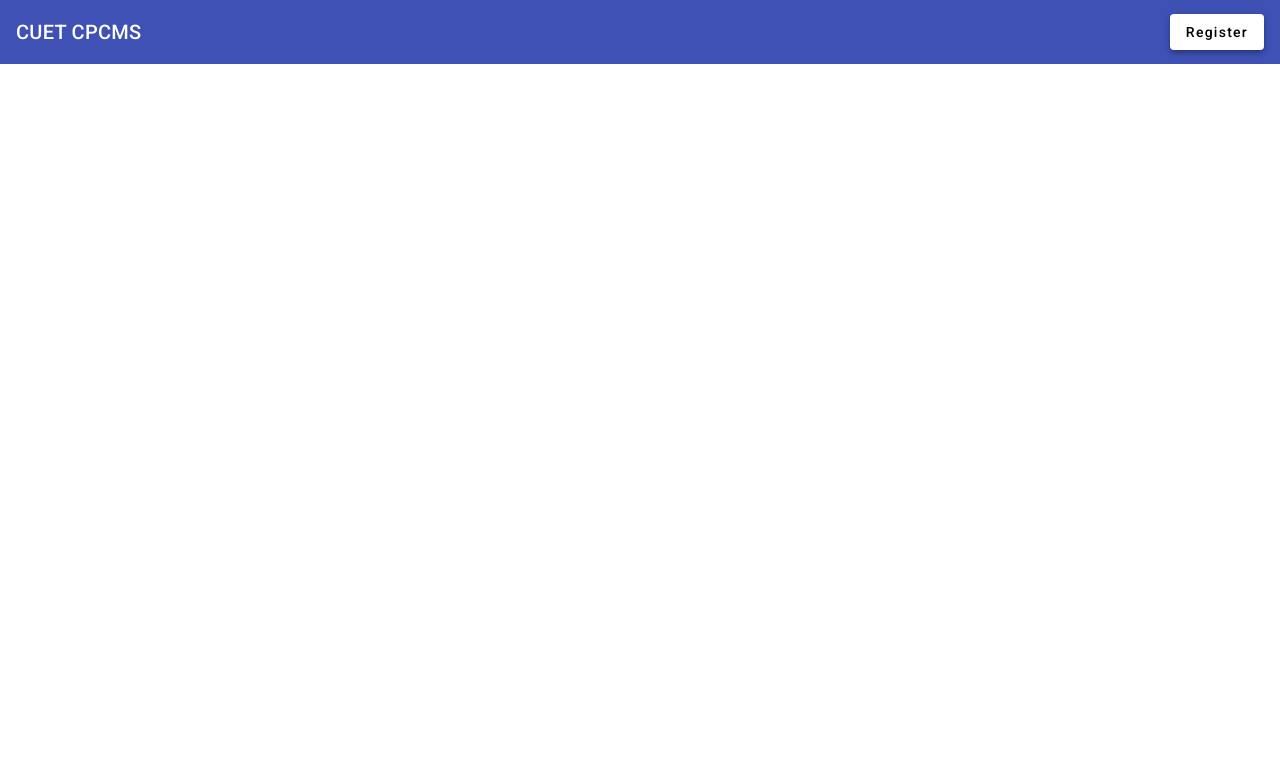
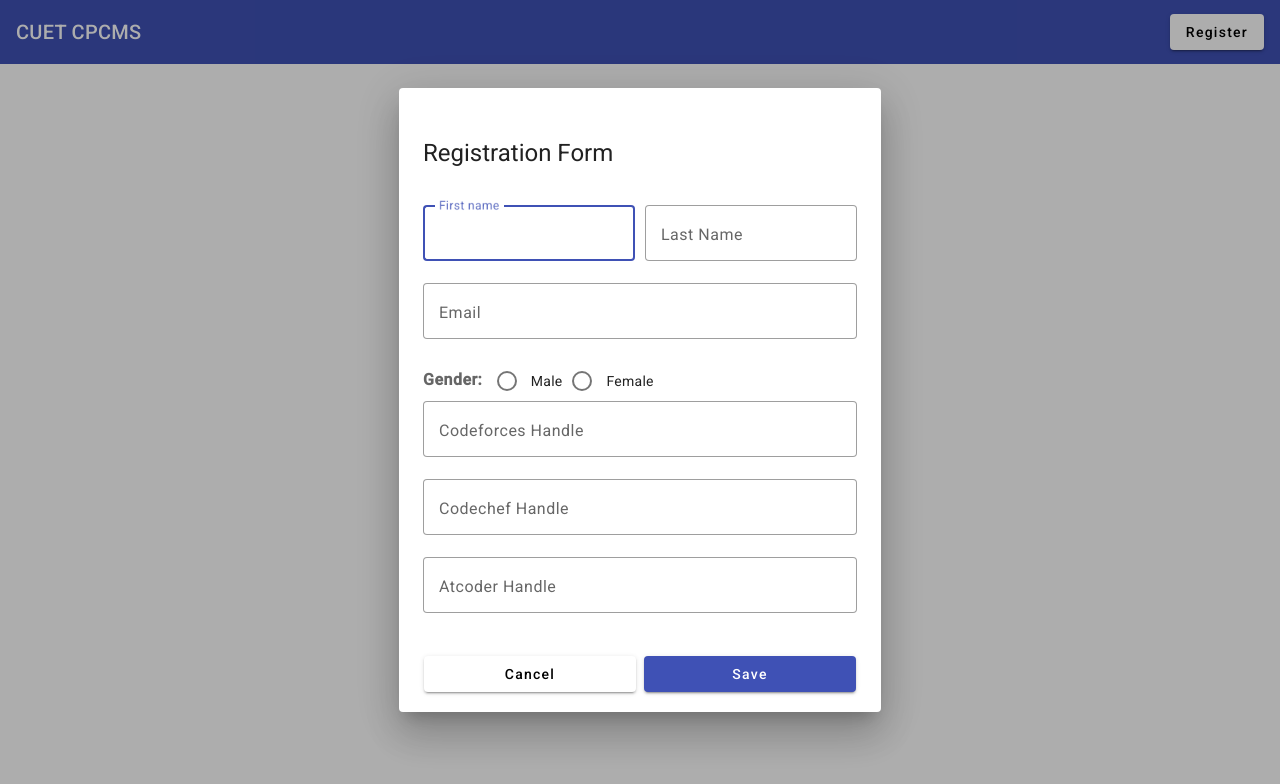
Before and after one commit to AdidR10/cpcms, an Angular app: page / in a window 1280 px wide. Both pictures are taken after a click on the button "Register". Shown: the top 784 px of the page. Built offline with nearby package versions, Linux system fonts and the light colour scheme.

Commit message:
registration form added

```diff
--- /dev/null
+++ b/db.json
@@ -0,0 +1,42 @@
+{
+  "posts": [
+    {
+      "id": 1,
+      "title": "json-server",
+      "author": "typicode"
+    }
+  ],
+  "comments": [
+    {
+      "id": 1,
+      "body": "some comment",
+      "postId": 1
+    }
+  ],
+  "profile": {
+    "name": "typicode"
+  },
+  "requests":[],
+  "users": [
+    {
+      "firstName": "Zerin ",
+      "lastName": "Shaima ",
+      "email": "abc@gmail.com",
+      "gender": "female",
+      "codeforcesHandle": "xxx",
+      "codechefHandle": "yyy",
+      "atcoderHandle": "zzz",
+      "id": 1
+    },
+    {
+      "firstName": "xacsdcs",
+      "lastName": "dcd",
+      "email": "cscsdc@gmail.com",
+      "gender": "female",
+      "codeforcesHandle": "sddf",
+      "codechefHandle": "wrfr",
+      "atcoderHandle": "fwrf",
+      "id": 2
+    }
+  ]
+}
--- a/src/app/app.component.html
+++ b/src/app/app.component.html
@@ -1,7 +1,7 @@
 <mat-toolbar color="primary">
   <span>CUET CPCMS</span>
   <span class="example-spacer"></span>
-  <button mat-raised-button>
+  <button mat-raised-button (click)="openAddEditForm()">
     Register
   </button>
 </mat-toolbar>
--- a/src/app/app.component.ts
+++ b/src/app/app.component.ts
@@ -1,4 +1,6 @@
 import { Component } from '@angular/core';
+import { RegistrationComponent } from './registration/registration.component';
+import { MatDialog } from '@angular/material/dialog';
 
 @Component({
   selector: 'app-root',
@@ -7,4 +9,10 @@ import { Component } from '@angular/core';
 })
 export class AppComponent {
   title = 'cpcms';
+
+  constructor(private _dialog: MatDialog){}
+
+  openAddEditForm(){
+    this._dialog.open(RegistrationComponent);
+  }
 }
--- /dev/null
+++ b/src/app/registration/registration.component.html
@@ -0,0 +1,56 @@
+<div mat-dialog-title>
+    <h1>Registration Form</h1>
+</div>
+<form [formGroup]="registerForm" (ngSubmit)="onFormSubmit()">
+    <div mat-dialog-content class="content">
+        <div class="row">
+            <mat-form-field appearance="outline">
+                <mat-label>First name</mat-label>
+                <input matInput type="text" placeholder="Ex. Zerin" formControlName="firstName">
+            </mat-form-field>
+            <mat-form-field appearance="outline">
+                <mat-label>Last Name</mat-label>
+                <input matInput placeholder="Ex. Shaima" formControlName="lastName">
+            </mat-form-field>
+        </div>
+
+        <div class="row">
+            <mat-form-field appearance="outline">
+                <mat-label>Email</mat-label>
+                <input matInput type="email" placeholder="Ex. test@gmail.com" formControlName="email">
+            </mat-form-field>
+        </div>
+        <div class="row">
+            <mat-radio-group aria-label="Select an option" formControlName="gender">
+                <mat-label><b>Gender: </b></mat-label>
+                <mat-radio-button value="male">Male</mat-radio-button>
+                <mat-radio-button value="female">Female</mat-radio-button>
+            </mat-radio-group>
+        </div>
+
+
+        <div class="row">
+            <mat-form-field appearance="outline">
+                <mat-label>Codeforces Handle</mat-label>
+                <input matInput formControlName="codeforcesHandle">
+            </mat-form-field>
+        </div>
+        <div class="row">
+            <mat-form-field appearance="outline">
+                <mat-label>Codechef Handle</mat-label>
+                <input matInput formControlName="codechefHandle">
+            </mat-form-field>
+        </div>
+        <div class="row">
+            <mat-form-field appearance="outline">
+                <mat-label>Atcoder Handle</mat-label>
+                <input matInput formControlName="atcoderHandle">
+            </mat-form-field>
+        </div>
+
+    </div>
+    <div mat-dialog-actions class="action">
+        <button mat-raised-button type="button" [mat-dialog-close]="false">Cancel</button>
+        <button mat-raised-button color="primary" type="submit">Save</button>
+    </div>
+</form>
--- /dev/null
+++ b/src/app/registration/registration.component.scss
@@ -0,0 +1,18 @@
+.content {
+    padding-top: 10px;
+  }
+  .row {
+    display: flex;
+    gap: 10px;
+
+    mat-form-field {
+      width: 100%;
+    }
+  }
+
+  .action {
+    padding: 0px 25px 20px;
+    button {
+      flex: 1;
+    }
+  }
--- /dev/null
+++ b/src/app/registration/registration.component.ts
@@ -0,0 +1,39 @@
+import { Component } from '@angular/core';
+import { FormBuilder, FormGroup } from '@angular/forms';
+import { UserService } from '../services/user.service';
+import { DialogRef } from '@angular/cdk/dialog';
+
+@Component({
+  selector: 'app-registration',
+  templateUrl: './registration.component.html',
+  styleUrls: ['./registration.component.scss']
+})
+export class RegistrationComponent {
+  registerForm: FormGroup;
+  constructor(private _fb: FormBuilder, private _userService: UserService, private _dialogRef: DialogRef<RegistrationComponent> ){
+    this.registerForm = this._fb.group({
+      firstName:'',
+      lastName:'',
+      email:'',
+      gender:'',
+      codeforcesHandle:'',
+      codechefHandle:'',
+      atcoderHandle:''
+    })
+  }
+
+  onFormSubmit(){
+    if(this.registerForm.valid){
+
+      this._userService.addUser(this.registerForm.value).subscribe({
+        next: ()=>{
+          alert('User Registration Request Sent');
+          this._dialogRef.close();
+        },
+        error: (err: any)=>{
+          console.log(err);
+        }
+      });
+    }
+  }
+}
--- /dev/null
+++ b/src/app/services/user.service.ts
@@ -0,0 +1,15 @@
+import { HttpClient } from '@angular/common/http';
+import { Injectable } from '@angular/core';
+import { Observable } from 'rxjs';
+
+@Injectable({
+  providedIn: 'root'
+})
+export class UserService {
+
+  constructor(private _http: HttpClient) { }
+
+  addUser(data: any): Observable<any>{
+    return this._http.post('http://localhost:3000/users',data);
+  }
+}
```
Also changed, not shown: src/app/app.module.ts (+13 -1 lines), 2 other files (tests, documents, lock files or other folders).
